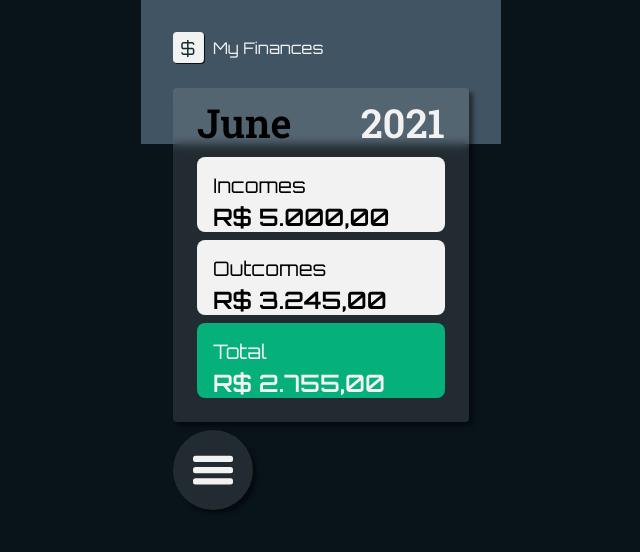
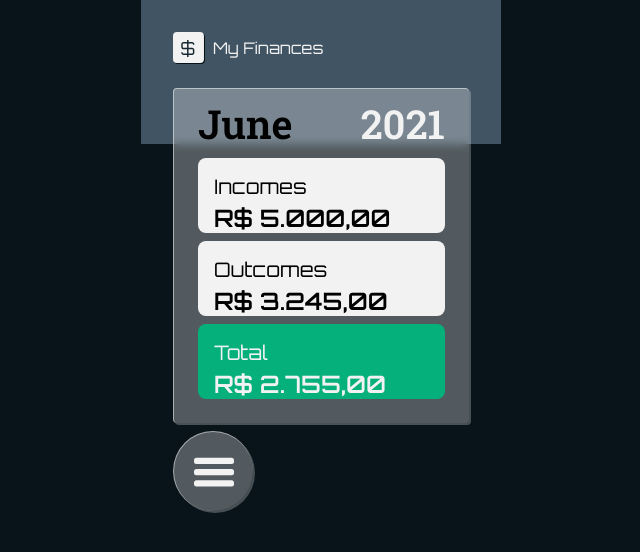
Before and after one commit to PattonHoffiman/my-finances, a React (Create React App) app: page / in a window 1280 px wide. Shown: the top 552 px of the page, without its empty margins (319-959 px from the left). Built offline with nearby package versions, Linux system fonts and the light colour scheme.

Commit message:
[.ts] Update Global Style

```diff
--- a/src/styles/global.ts
+++ b/src/styles/global.ts
@@ -8,14 +8,15 @@ export const GlobalStyle = createGlobalStyle`
     --light-blue: #415463;
     --darkest-blue: #09141a;
     --lightest-blue: #afbbc7;
+    --shadow: rgba(0,0,0,.5);
     --complementary-red: #ff3100;
     --complementary-green: #05b07b;
 
     // Glass Effect
     --blur: 5px;
-    --shadow: rgba(0,0,0,.5);
-    --glass: rgba(255,255,255,.1);
+    --glass: rgba(255,255,255,.3);
     --glass-border: rgba(255,255,255,.5);
+    --glass-shadow: rgba(255,255,255,.25);
   }
 
   * {
@@ -59,8 +60,10 @@ export const GlobalStyle = createGlobalStyle`
 
   .glass {
     background: var(--glass);
-    backdrop-filter: blur(5px);
-    -webkit-backdrop-filter: blur(5px);
-    box-shadow: 4px 4px 4px var(--shadow);
+    backdrop-filter: blur(4px);
+    -webkit-backdrop-filter: blur(4px);
+    box-shadow: 2px 2px 0 var(--glass-shadow);
+    border-top: 1px solid var(--glass-border);
+    border-left: 1px solid var(--glass-border);
   }
 `;
```
